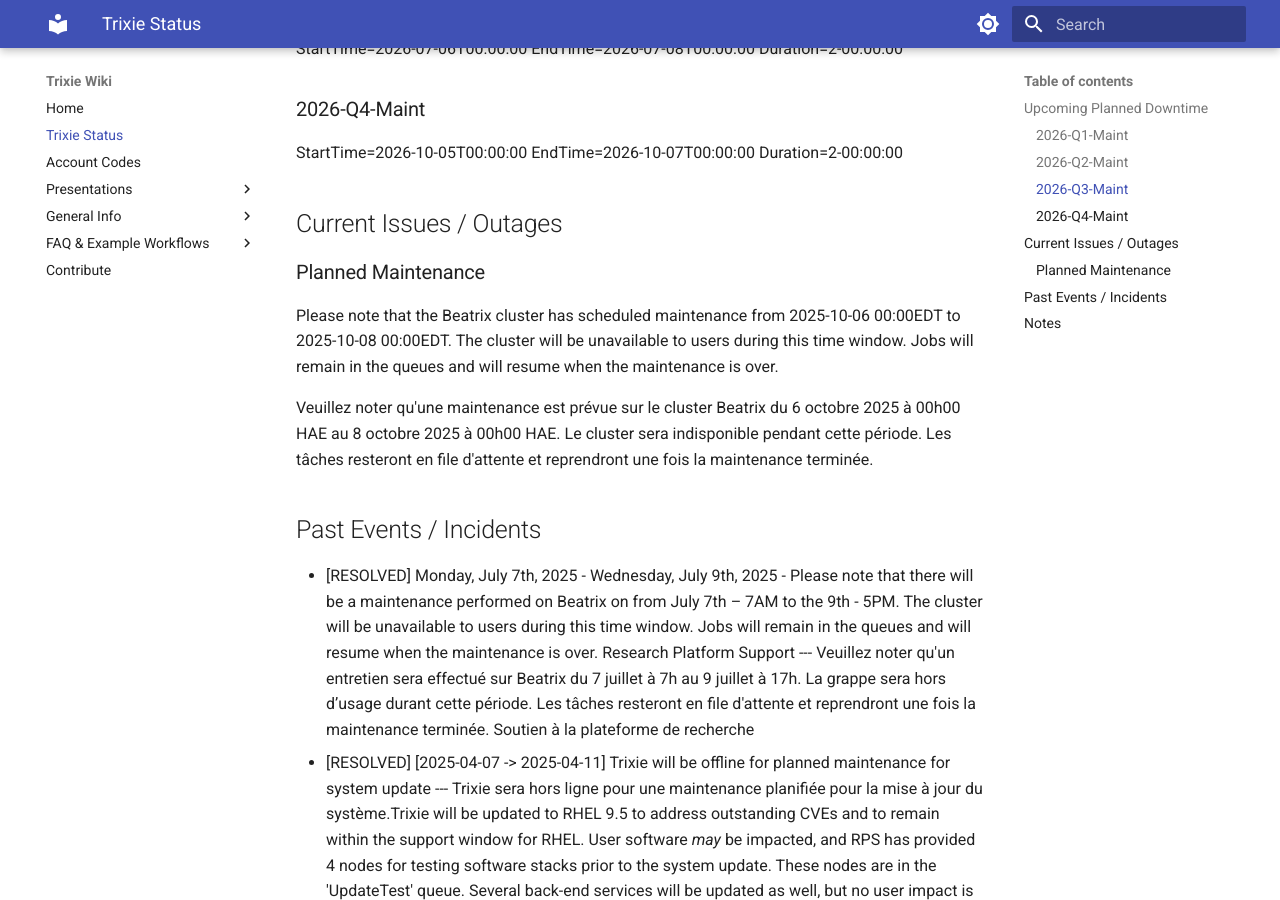
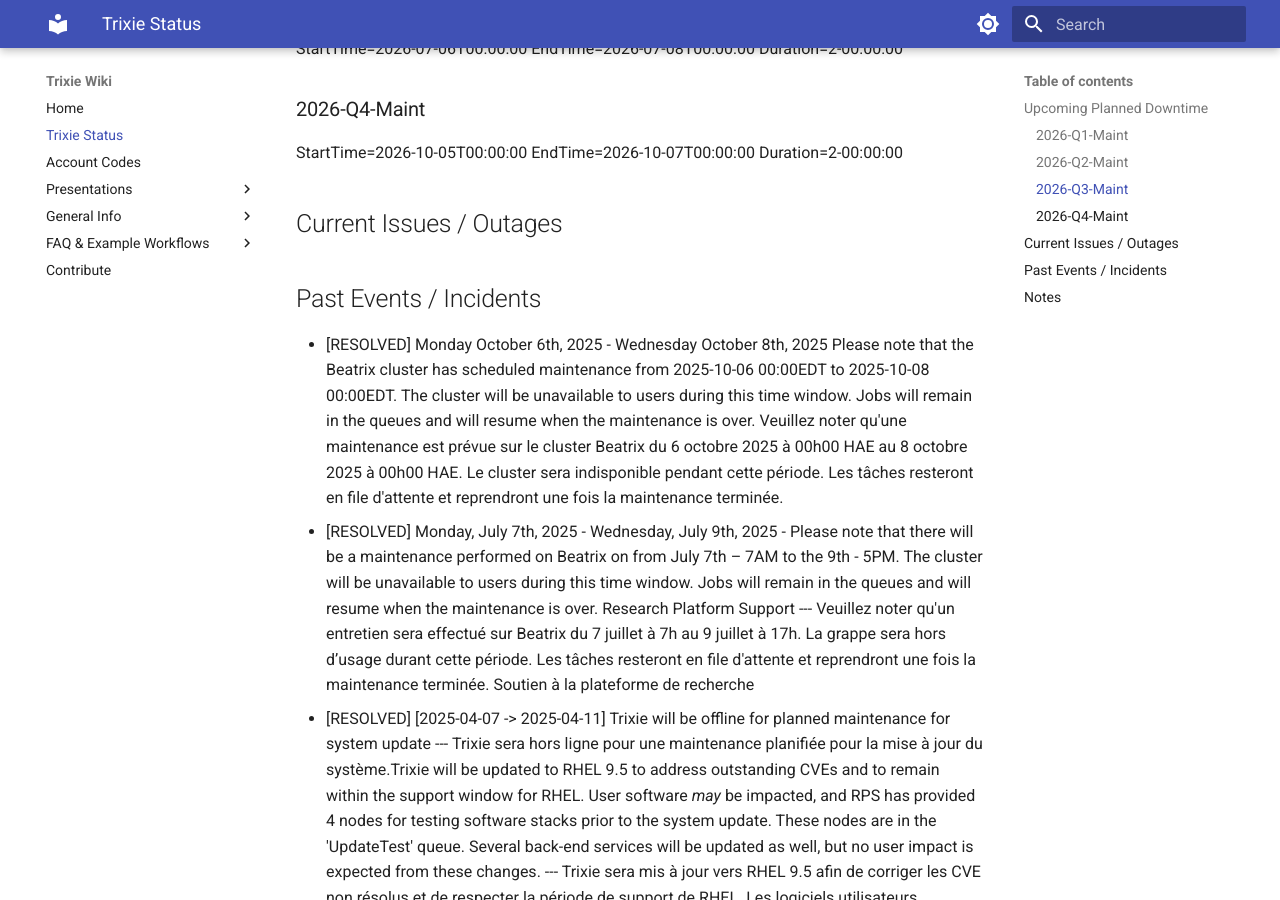
Before and after one commit to ai4d-iasc/trixie, an MkDocs documentation site: the page built from docs/Trixie-Status.md, in a window 1280 px wide and 900 px high, scrolled down 505 px. Built offline with MkDocs 1.6.1 and Material for MkDocs 9.7.7, drawn with Linux system fonts in a browser that asks for light colours.

Commit message:
Update Trixie-Status.md due to maint over

```diff
--- a/docs/Trixie-Status.md
+++ b/docs/Trixie-Status.md
@@ -17,11 +17,10 @@
 
 ## Current Issues / Outages
 
-### Planned Maintenance
+## Past Events / Incidents
+- [RESOLVED] Monday October 6th, 2025 - Wednesday October 8th, 2025
 Please note that the Beatrix cluster has scheduled maintenance from 2025-10-06 00:00EDT to 2025-10-08 00:00EDT. The cluster will be unavailable to users during this time window. Jobs will remain in the queues and will resume when the maintenance is over.
-
 Veuillez noter qu'une maintenance est prévue sur le cluster Beatrix du 6 octobre 2025 à 00h00 HAE au 8 octobre 2025 à 00h00 HAE. Le cluster sera indisponible pendant cette période. Les tâches resteront en file d'attente et reprendront une fois la maintenance terminée.
-## Past Events / Incidents
 - [RESOLVED] Monday, July 7th, 2025 - Wednesday, July 9th, 2025 - Please note that there will be a
 maintenance performed on Beatrix on from July 7th – 7AM to the 9th - 5PM. The cluster will be
 unavailable to users during this time window. Jobs will remain in the queues and will resume when
```
